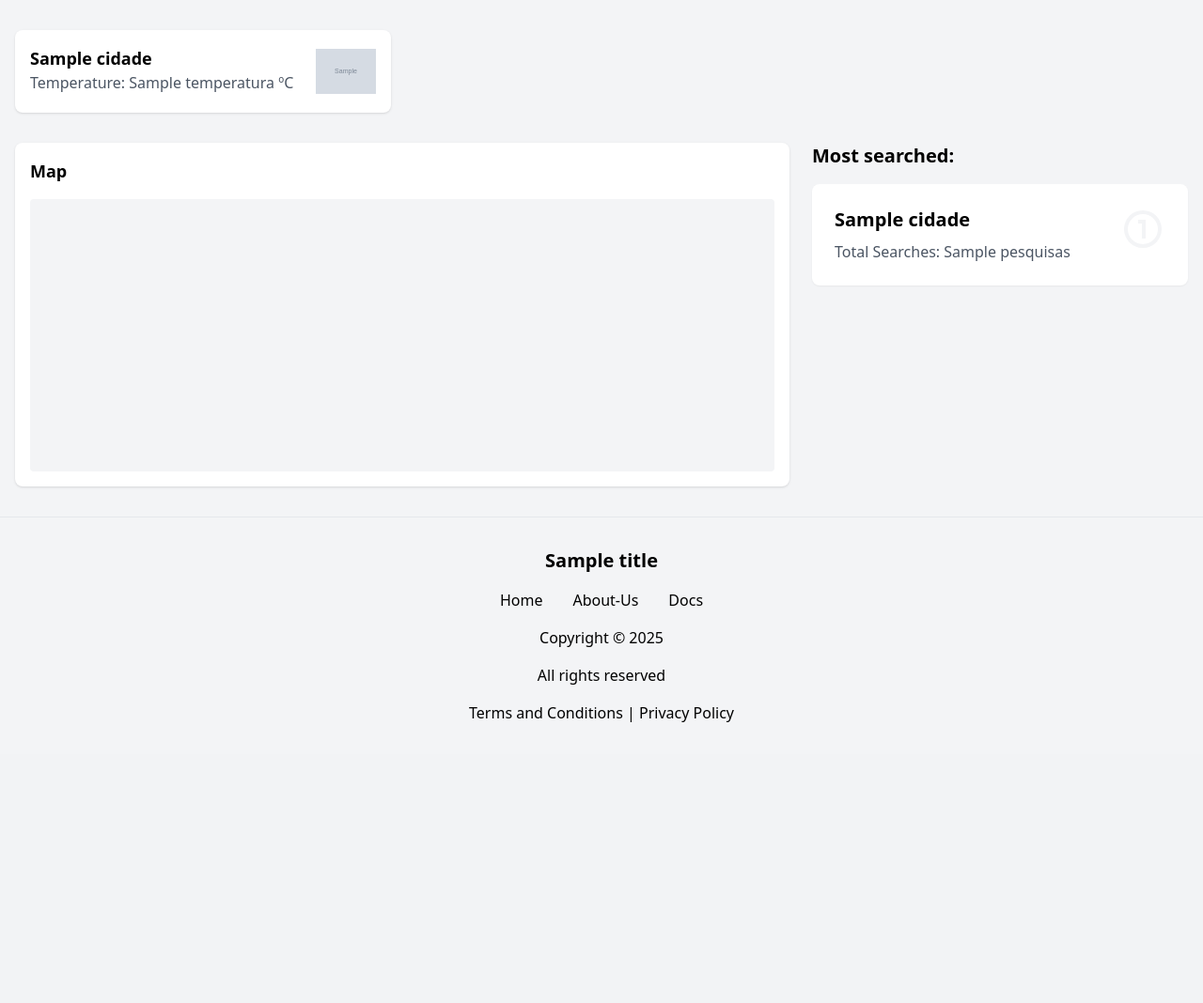
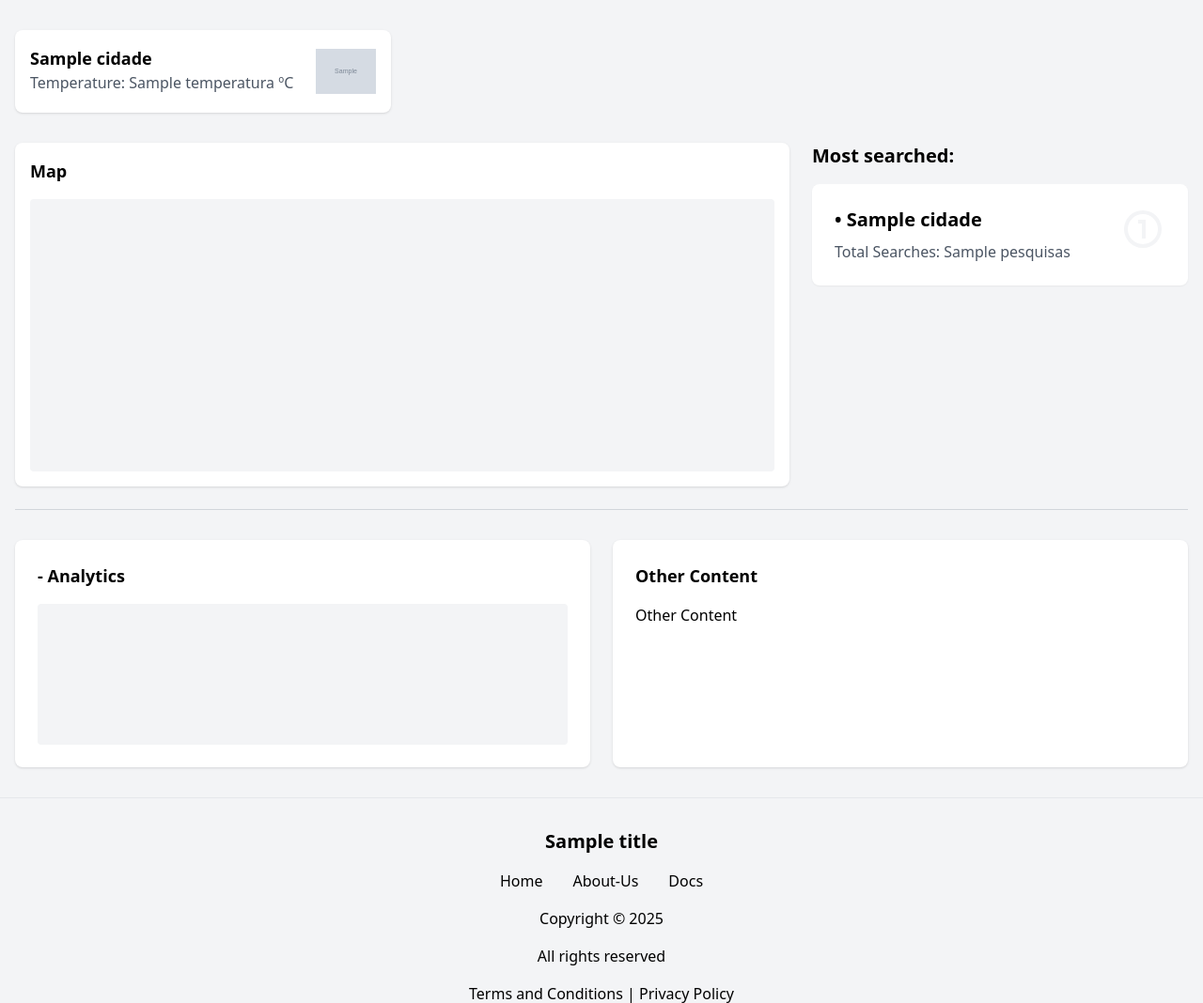
Before and after one commit to TF8088/TrustWind, a Flask app: template templates/pages/index.html in a window 1280 px wide. Shown: the part 74-1142 px from the top of the page at 94% size. Before the commit the page ends 843 px from the top, so only its background shows below. Run offline with Flask 3, Linux system fonts and the light colour scheme; the template is opened without the code that fills it: most values are stand-ins (such as "Sample title", 1, 10 or a date in 2020); grey boxes marked "Sample" are stand-in pictures; a map, chart or similar area stays blank; some libraries are stand-ins or nearby versions.

Commit message:
Add weather analytics chart and geolocation functionality to index page

```diff
--- a/templates/pages/index.html
+++ b/templates/pages/index.html
@@ -9,6 +9,7 @@
     <title>{{ title }}</title>
     <link rel="stylesheet" href="/static/js/script.js">
     <link rel="stylesheet" href="/static/css/style.css">
+    <script src="/static/js/vendor/chart.js"></script>
     <script src="https://cdn.tailwindcss.com"></script>
     <link rel="stylesheet"
         href="https://fonts.googleapis.com/css2?family=Material+Symbols+Outlined:opsz,wght,FILL,GRAD@20..48,100..700,0..1,-50..200&icon_names=login" />
@@ -49,7 +50,7 @@
                     <div>
                         <h2 class="text-xl font-semibold">
                             <a href="/city?city={{ city['cidade'] }}">
-                                <span class="hover:text-blue-600">{{ city['cidade'] }}</span>
+                                <span class="hover:text-blue-600"> • {{ city['cidade'] }}</span>
                             </a>
                         </h2>
                         <p class="text-gray-600 mt-2">Total Searches: {{ city['pesquisas'] }}</p>
@@ -58,23 +59,112 @@
                     <div class="flex items-center space-x-2">
                         {% if loop.index == 1 %}
                         <img src="/static/imgs/counter_1_24dp_E8EAED_FILL0_wght400_GRAD0_opsz24.svg" alt=""
-                            class="w-12 h-12 text-yellow-500">
+                            class="w-12 h-12">
                         {% elif loop.index == 2 %}
                         <img src="/static/imgs/counter_2_24dp_E8EAED_FILL0_wght400_GRAD0_opsz24.svg" alt=""
-                            class="w-12 h-12 text-gray-500">
+                            class="w-12 h-12">
                         {% elif loop.index == 3 %}
                         <img src="/static/imgs/counter_3_24dp_E8EAED_FILL0_wght400_GRAD0_opsz24.svg" alt=""
-                            class="w-12 h-12 text-orange-600">
+                            class="w-12 h-12">
                         {% endif %}
                     </div>
                 </div>
                 {% endfor %}
             </div>
         </div>
+
+        <div class="border-t border-gray-300 my-6"></div>
+
+        <div class="grid grid-cols-1 md:grid-cols-2 gap-6 mt-8">
+            <!-- Primeira coluna com o gráfico -->
+            <div class="bg-white p-6 rounded-lg shadow flex flex-col">
+                <h2 class="text-lg font-semibold mb-4"><span id="cityName"></span> - Analytics</h2>
+                <div class="bg-gray-100 flex-grow rounded flex items-center justify-center">
+                    <canvas id="weatherChart"></canvas>
+                </div>
+            </div>
+
+            <!-- Segunda coluna para o outro quadrado -->
+            <div class="bg-white p-6 rounded-lg shadow flex flex-col">
+                <!-- Aqui pode estar o outro conteúdo -->
+                <h2 class="text-lg font-semibold mb-4">Other Content</h2>
+                <p>Other Content</p>
+            </div>
+        </div>
+
+
     </main>
     </div>
+
     <!-- Include Footer -->
     {% include './components/footer.html' %}
+
+    <script>
+        document.addEventListener("DOMContentLoaded", function () {
+            const defaultLat = 38.736946;
+            const defaultLon = -9.142685;
+
+            if (navigator.geolocation) {
+                navigator.geolocation.getCurrentPosition(
+                    (position) => {
+                        const lat = position.coords.latitude;
+                        const lon = position.coords.longitude;
+
+                        console.log("Localização obtida:", lat, lon);
+
+                        fetchWeatherData(lat, lon);
+                    },
+                    (error) => {
+                        console.error("Erro ao obter localização:", error);
+
+                        fetchWeatherData(defaultLat, defaultLon);
+                    }
+                );
+            } else {
+                console.error("Geolocalização não é suportada pelo navegador.");
+                fetchWeatherData(defaultLat, defaultLon);
+            }
+
+            function fetchWeatherData(lat, lon) {
+                console.log(`Buscando dados para Latitude: ${lat}, Longitude: ${lon}`);
+                fetch(`/get-weather?lat=${lat}&lon=${lon}`)
+                    .then((response) => response.json())
+                    .then((data) => {
+                        console.log("Dados do clima recebidos:", data);
+                        renderChart(data);
+                        document.getElementById("cityName").textContent = data.location.name || "Localização desconhecida";
+                    })
+                    .catch((error) => console.error("Erro ao buscar os dados:", error));
+            }
+        });
+
+        function renderChart(weatherData) {
+            const ctx = document.getElementById('weatherChart').getContext('2d');
+            const chart = new Chart(ctx, {
+                type: 'bar',
+                data: {
+                    labels: ['Temperature (°C)', 'Humidity (%)', 'Wind Speed (km/h)'],
+                    datasets: [{
+                        label: 'Weather Data',
+                        data: [
+                            weatherData.current.temp_c,
+                            weatherData.current.humidity,
+                            weatherData.current.wind_kph
+                        ],
+                        backgroundColor: ['#4caf50', '#2196f3', '#ff9800']
+                    }]
+                },
+                options: {
+                    responsive: true,
+                    scales: {
+                        y: {
+                            beginAtZero: true
+                        }
+                    }
+                }
+            });
+        }
+    </script>
 </body>
 
 </html>
```
